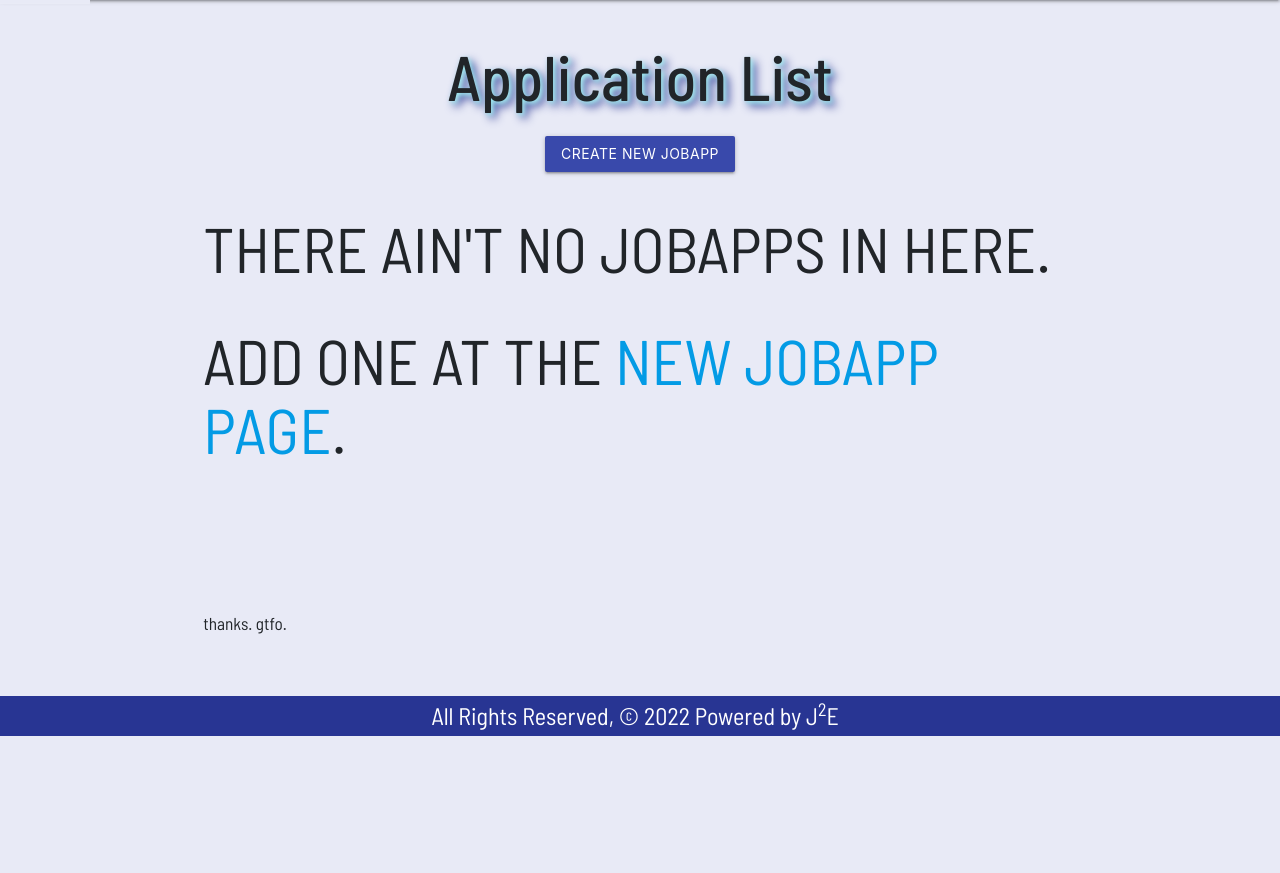
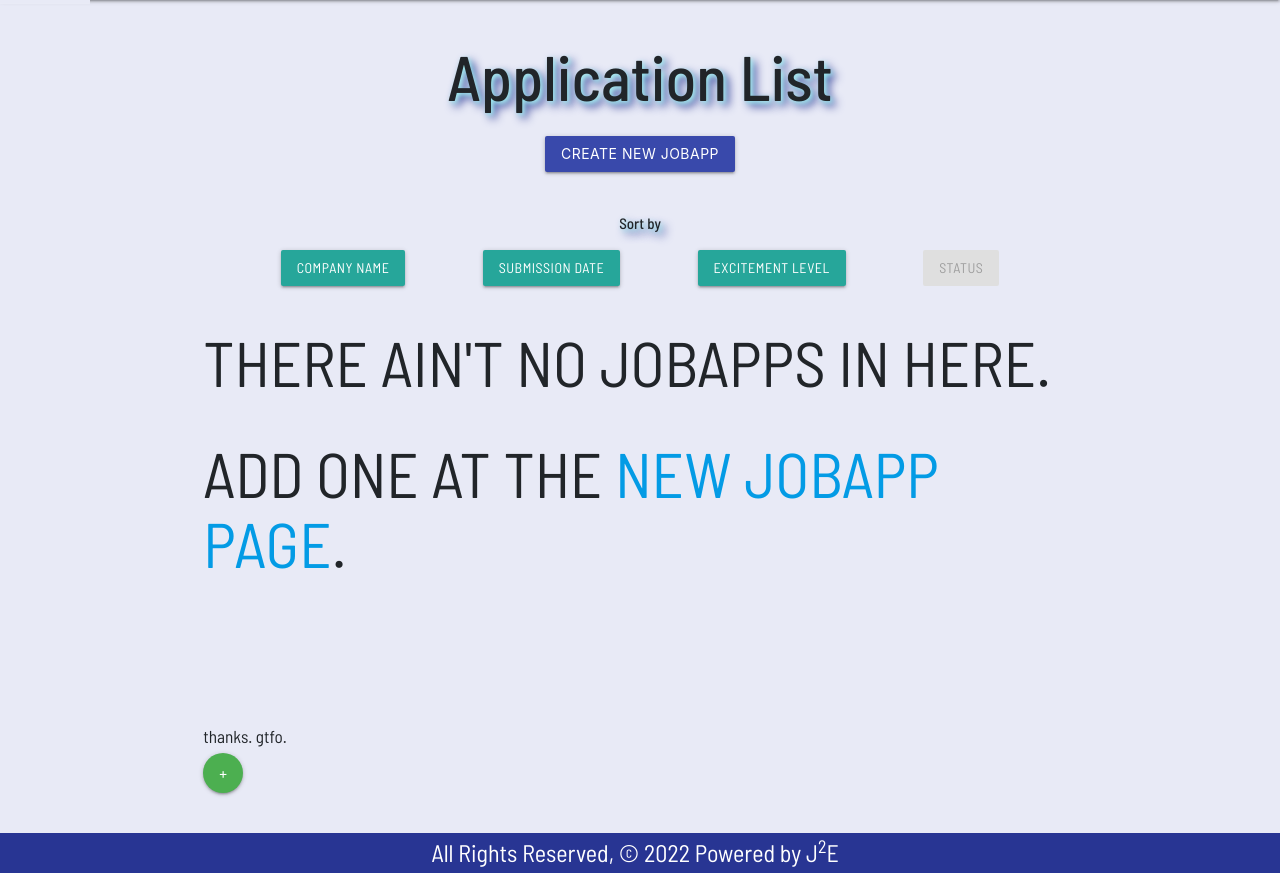
Before and after one commit to Nexusmane/GitEmployed, a Django app: page /apps/index/sort_by/company in a window 1280 px wide. Shown: the part 64-937 px from the top of the page. Before the commit the page ends 800 px from the top, so only its background shows below. Run offline with Django 3.2, Linux system fonts and the light colour scheme; the visitor is signed in with stand-in values (Sample User, id 1); data that the repository does not hold is empty; some web fonts are replaced.

Commit message:
Add buttons that sort the list.

```diff
--- a/main_app/templates/job_applications/index.html
+++ b/main_app/templates/job_applications/index.html
@@ -8,6 +8,13 @@
   {{ form.as_p }}
   <input type="submit" class="btn indigo darken-1" value="Create New JobApp">
 </form>
+<p class="page-title">Sort by</p>
+<div class="index-buttons-container">
+  <a class="btn" href="{% url 'jobapps_index_by_company' %}">Company Name</a>
+  <a class="btn" href="{% url 'jobapps_index_by_date' %}">Submission Date</a>
+  <a class="btn" href="{% url 'jobapps_index_by_excitement' %}">Excitement Level</a>
+  <a class="btn" href="{% url 'jobapps_index_by_status' %}" disabled>Status</a>
+</div>
 {% for job in jobapps %}
   <div class="card">
     <a href="{% url 'jobapps_detail' job.id %}">
@@ -18,6 +25,7 @@
       </div>
     </a>
   </div>
+
   {% empty %}
   <h1> THERE AIN'T NO JOBAPPS IN HERE.</h1>
   <h1>ADD ONE AT THE <a href="{% url 'jobapps_create' %}">NEW JOBAPP PAGE</a>.</h1>
@@ -28,5 +36,10 @@
   <br>
   <h6>thanks. gtfo.</h6>
 {% endfor %}
+<button class="btn-floating pulse green">+</button>
+<script defer>
+  const selectEl = document.getElementById('id_options');
+  M.FormSelect.init(selectEl);
+</script>
 
 {% endblock %}
```
